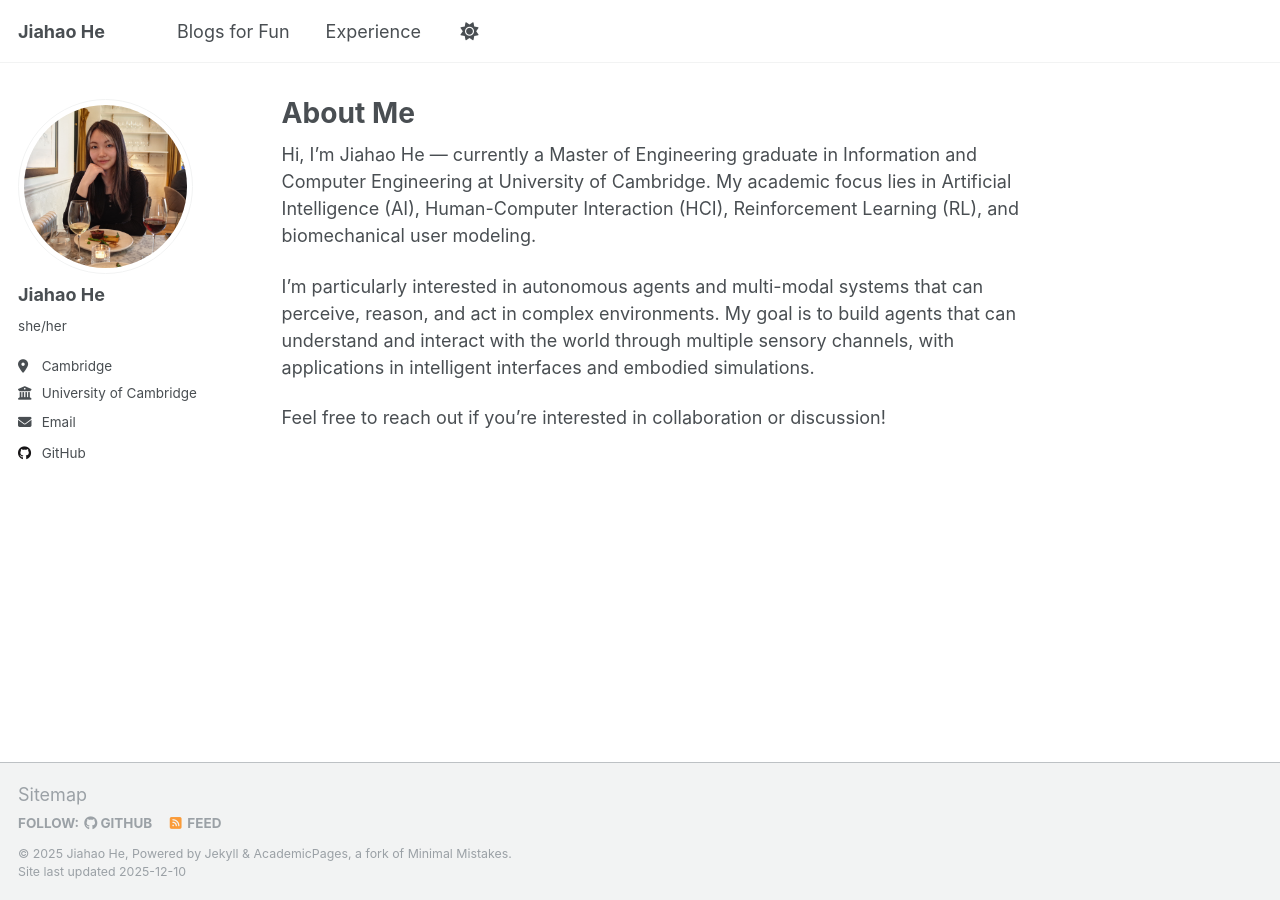
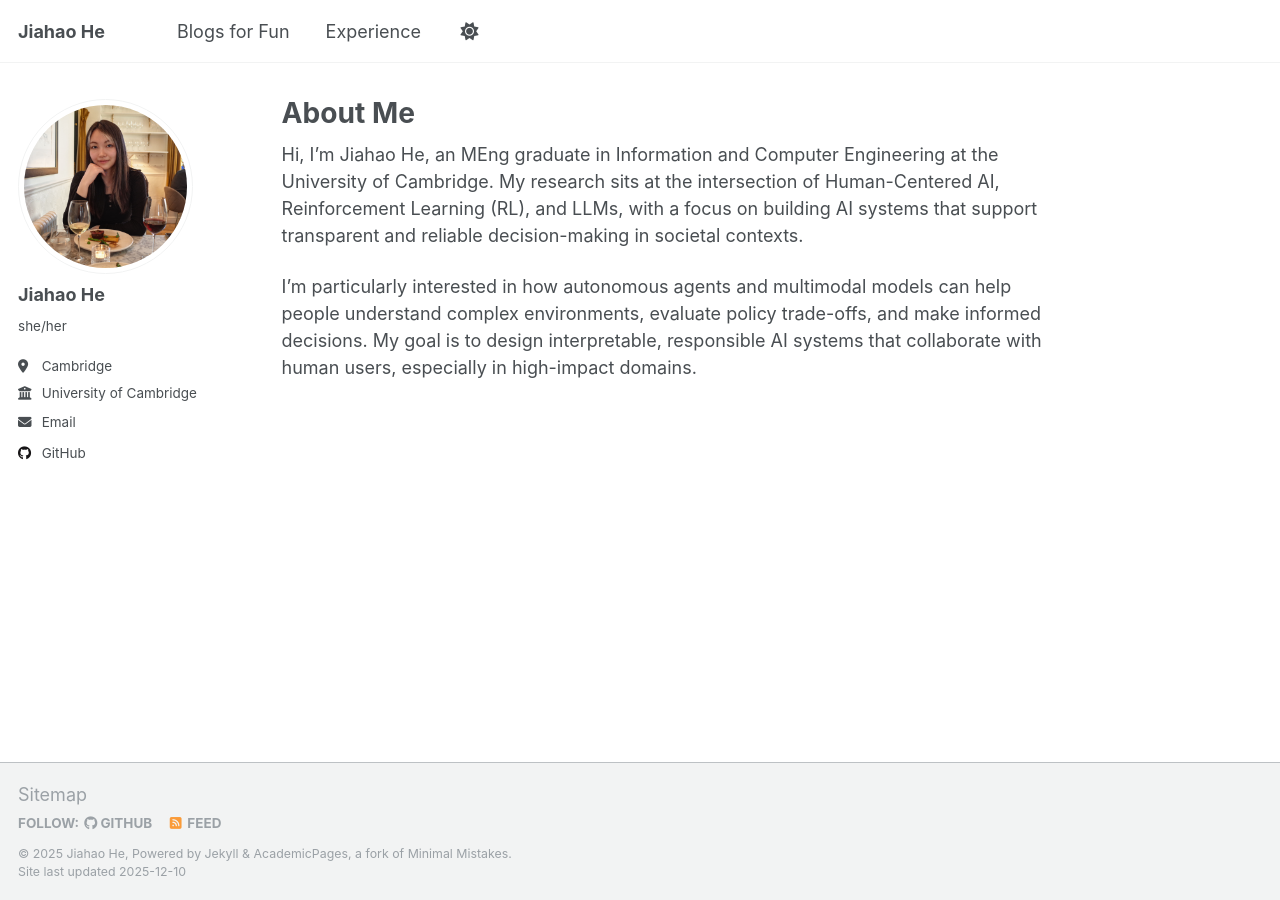
Before and after one commit to Leahh147/Leahh147.github.io, a Jekyll site: the page built from _pages/about.md, in a window 1280 px wide. Built offline with Jekyll 4.4.1, drawn with Linux system fonts in a browser that asks for light colours.

Commit message:
Update about.md

```diff
--- a/_pages/about.md
+++ b/_pages/about.md
@@ -7,8 +7,6 @@ redirect_from:
   - /about.html
 ---
 
-Hi, I’m Jiahao He — currently a Master of Engineering graduate in Information and Computer Engineering at University of Cambridge. My academic focus lies in Artificial Intelligence (AI), Human-Computer Interaction (HCI), Reinforcement Learning (RL), and biomechanical user modeling.
+Hi, I’m Jiahao He, an MEng graduate in Information and Computer Engineering at the University of Cambridge. My research sits at the intersection of Human-Centered AI, Reinforcement Learning (RL), and LLMs, with a focus on building AI systems that support transparent and reliable decision-making in societal contexts.
 
-I’m particularly interested in autonomous agents and multi-modal systems that can perceive, reason, and act in complex environments. My goal is to build agents that can understand and interact with the world through multiple sensory channels, with applications in intelligent interfaces and embodied simulations.
-
-Feel free to reach out if you’re interested in collaboration or discussion!
+I’m particularly interested in how autonomous agents and multimodal models can help people understand complex environments, evaluate policy trade-offs, and make informed decisions. My goal is to design interpretable, responsible AI systems that collaborate with human users, especially in high-impact domains.
```
